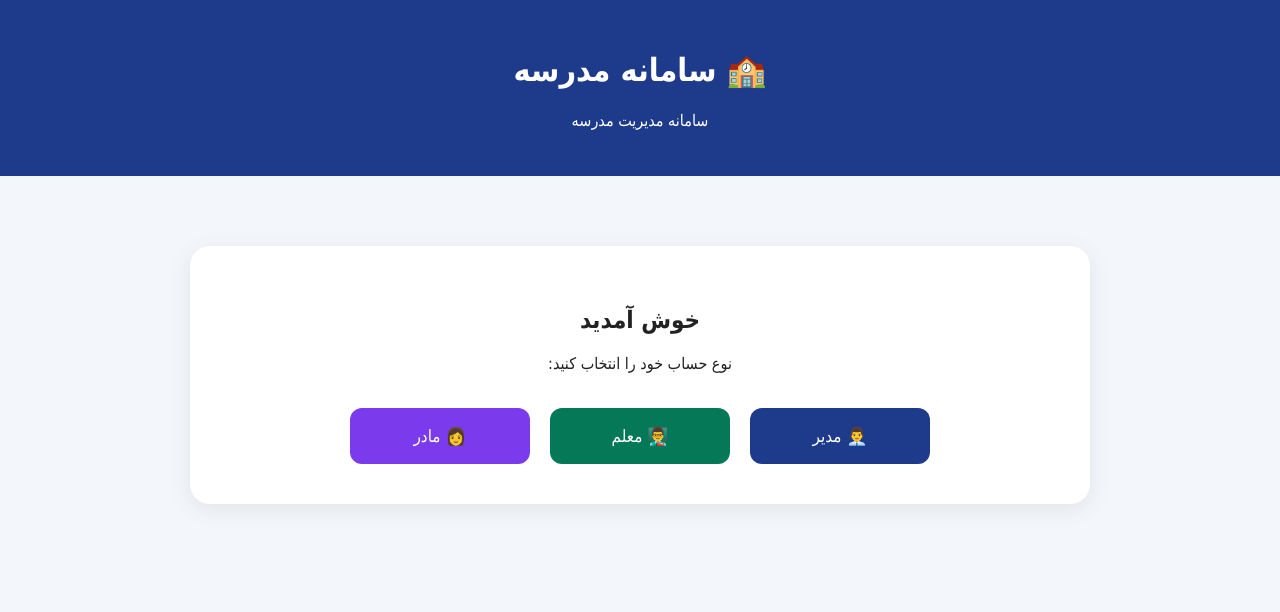
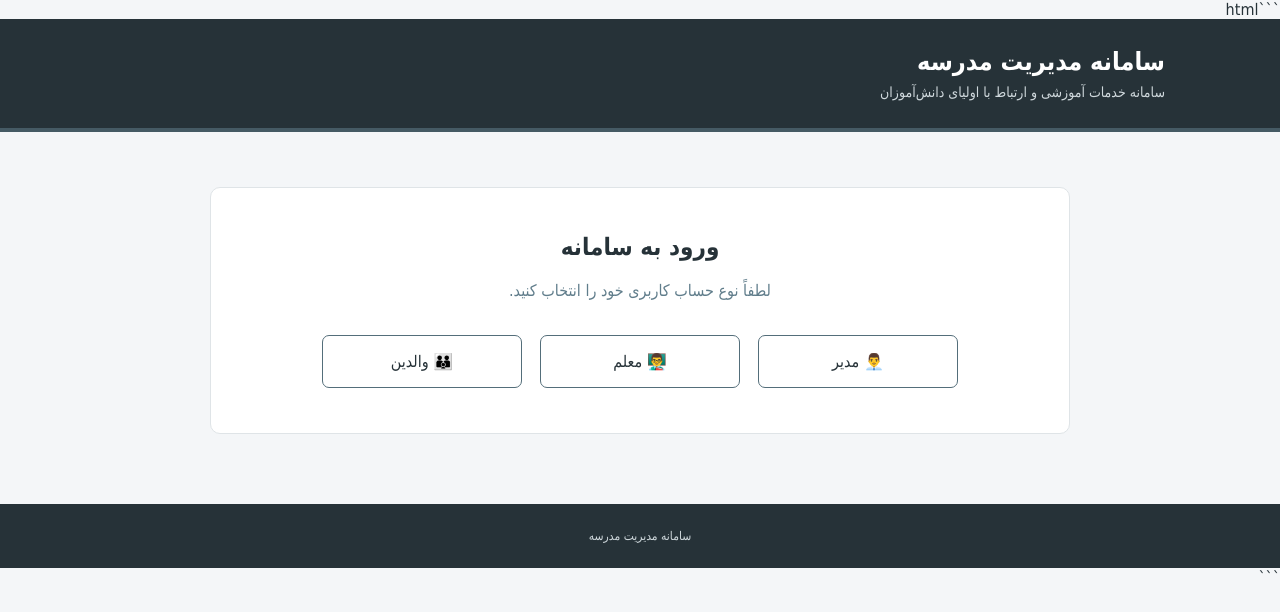
Before and after one commit to masterv1945-ops/school-demo, a plain HTML site: page index.html in a window 1280 px wide. Drawn offline with Linux system fonts and the light colour scheme.

Commit message:
Update index.html

````diff
--- a/index.html
+++ b/index.html
@@ -1,3 +1,4 @@
+```html
 <!DOCTYPE html>
 <html lang="fa" dir="rtl">
 
@@ -5,72 +6,99 @@
     <meta charset="UTF-8">
     <meta name="viewport" content="width=device-width, initial-scale=1.0">
 
-    <title>سامانه مدرسه</title>
+    <title>سامانه مدیریت مدرسه</title>
 
     <style>
+        * {
+            box-sizing: border-box;
+        }
+
         body {
             margin: 0;
             font-family: Tahoma, Arial, sans-serif;
-            background: #f3f6fa;
-            color: #222;
+            background: #f4f6f8;
+            color: #263238;
         }
 
         header {
-            background: #1e3a8a;
+            background: #263238;
             color: white;
-            padding: 30px 20px;
-            text-align: center;
+            padding: 28px 20px;
+            border-bottom: 4px solid #455a64;
+        }
+
+        .header-content {
+            max-width: 1050px;
+            margin: auto;
+        }
+
+        .school-title {
+            font-size: 25px;
+            font-weight: bold;
+            margin-bottom: 8px;
+        }
+
+        .system-title {
+            font-size: 14px;
+            color: #cfd8dc;
         }
 
         .container {
             max-width: 900px;
-            margin: 50px auto;
-            padding: 20px;
+            margin: 55px auto;
+            padding: 0 20px;
         }
 
         .welcome {
             background: white;
-            padding: 40px 25px;
-            border-radius: 20px;
+            border: 1px solid #dfe4e7;
+            border-radius: 10px;
+            padding: 45px 30px;
             text-align: center;
-            box-shadow: 0 5px 25px rgba(0,0,0,0.08);
+        }
+
+        .welcome h2 {
+            margin-top: 0;
+            font-size: 24px;
+        }
+
+        .welcome p {
+            color: #607d8b;
+            margin-bottom: 35px;
         }
 
         .buttons {
             display: flex;
-            gap: 20px;
             justify-content: center;
+            gap: 18px;
             flex-wrap: wrap;
-            margin-top: 35px;
         }
 
         button {
-            width: 180px;
-            padding: 18px;
-            border: none;
-            border-radius: 12px;
-            color: white;
-            font-size: 17px;
+            width: 200px;
+            padding: 16px;
+            border: 1px solid #546e7a;
+            border-radius: 7px;
+            background: white;
+            color: #263238;
             font-family: inherit;
+            font-size: 16px;
             cursor: pointer;
             transition: 0.2s;
         }
 
-        .manager {
-            background: #1e3a8a;
+        button:hover {
+            background: #eceff1;
+            transform: translateY(-2px);
         }
 
-        .teacher {
-            background: #047857;
-        }
-
-        .mother {
-            background: #7c3aed;
-        }
-
-        button:hover {
-            transform: translateY(-3px);
-            opacity: 0.9;
+        footer {
+            margin-top: 70px;
+            padding: 25px;
+            text-align: center;
+            background: #263238;
+            color: #cfd8dc;
+            font-size: 12px;
         }
     </style>
 </head>
@@ -78,38 +106,41 @@
 <body>
 
 <header>
-    <h1>🏫 سامانه مدرسه</h1>
-    <p>سامانه مدیریت مدرسه</p>
+    <div class="header-content">
+
+        <div class="school-title">
+            سامانه مدیریت مدرسه
+        </div>
+
+        <div class="system-title">
+            سامانه خدمات آموزشی و ارتباط با اولیای دانش‌آموزان
+        </div>
+
+    </div>
 </header>
 
 <div class="container">
 
     <div class="welcome">
 
-        <h2>خوش آمدید</h2>
+        <h2>ورود به سامانه</h2>
 
         <p>
-            نوع حساب خود را انتخاب کنید:
+            لطفاً نوع حساب کاربری خود را انتخاب کنید.
         </p>
 
         <div class="buttons">
 
-            <button
-                class="manager"
-                onclick="location.href='manager.html'">
+            <button onclick="location.href='manager.html'">
                 👨‍💼 مدیر
             </button>
 
-            <button
-                class="teacher"
-                onclick="location.href='teacher.html'">
+            <button onclick="location.href='teacher.html'">
                 👨‍🏫 معلم
             </button>
 
-            <button
-                class="mother"
-                onclick="location.href='mother.html'">
-                👩 مادر
+            <button onclick="location.href='mother.html'">
+                👪 والدین
             </button>
 
         </div>
@@ -118,5 +149,11 @@
 
 </div>
 
+<footer>
+    سامانه مدیریت مدرسه
+</footer>
+
 </body>
+
 </html>
+```
````
